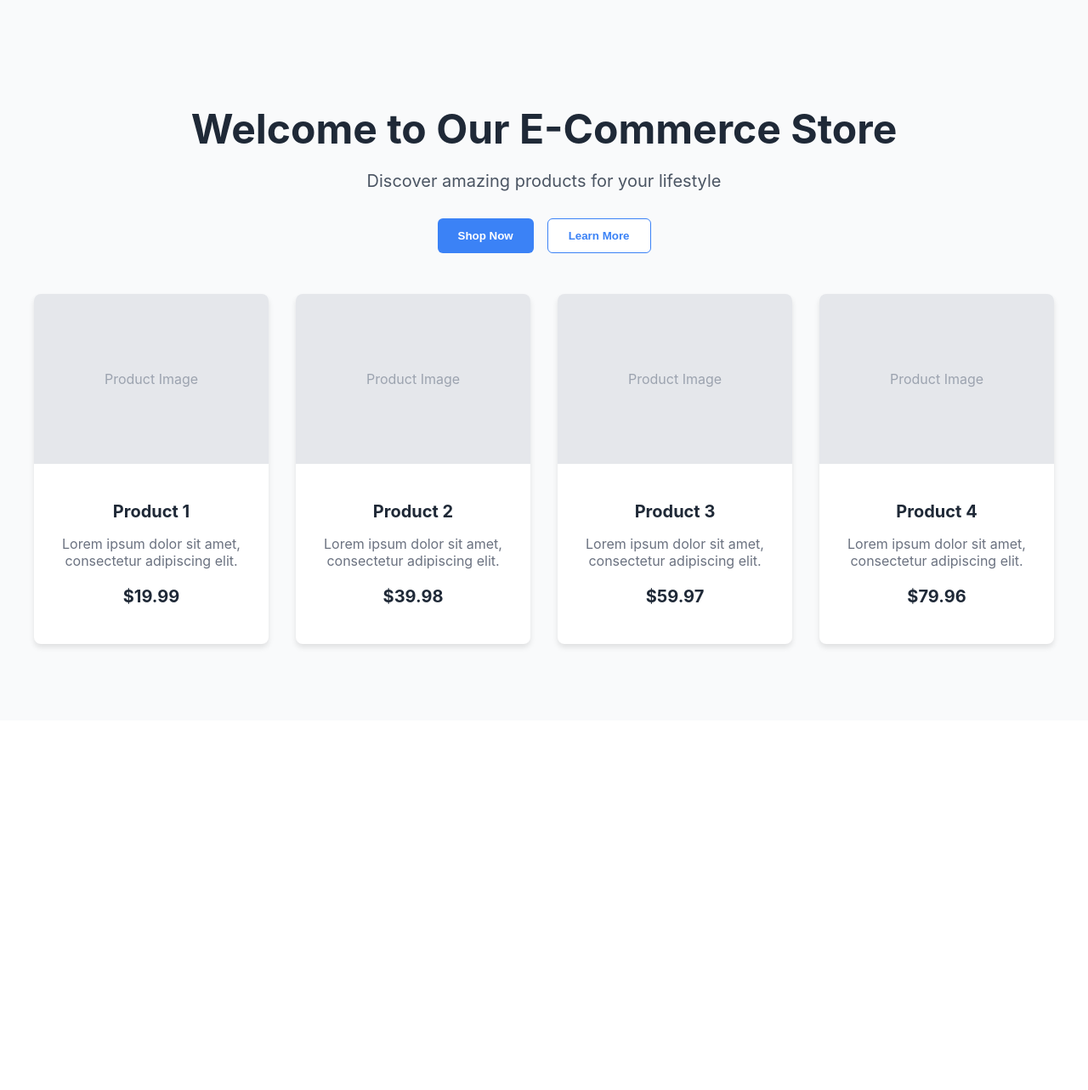
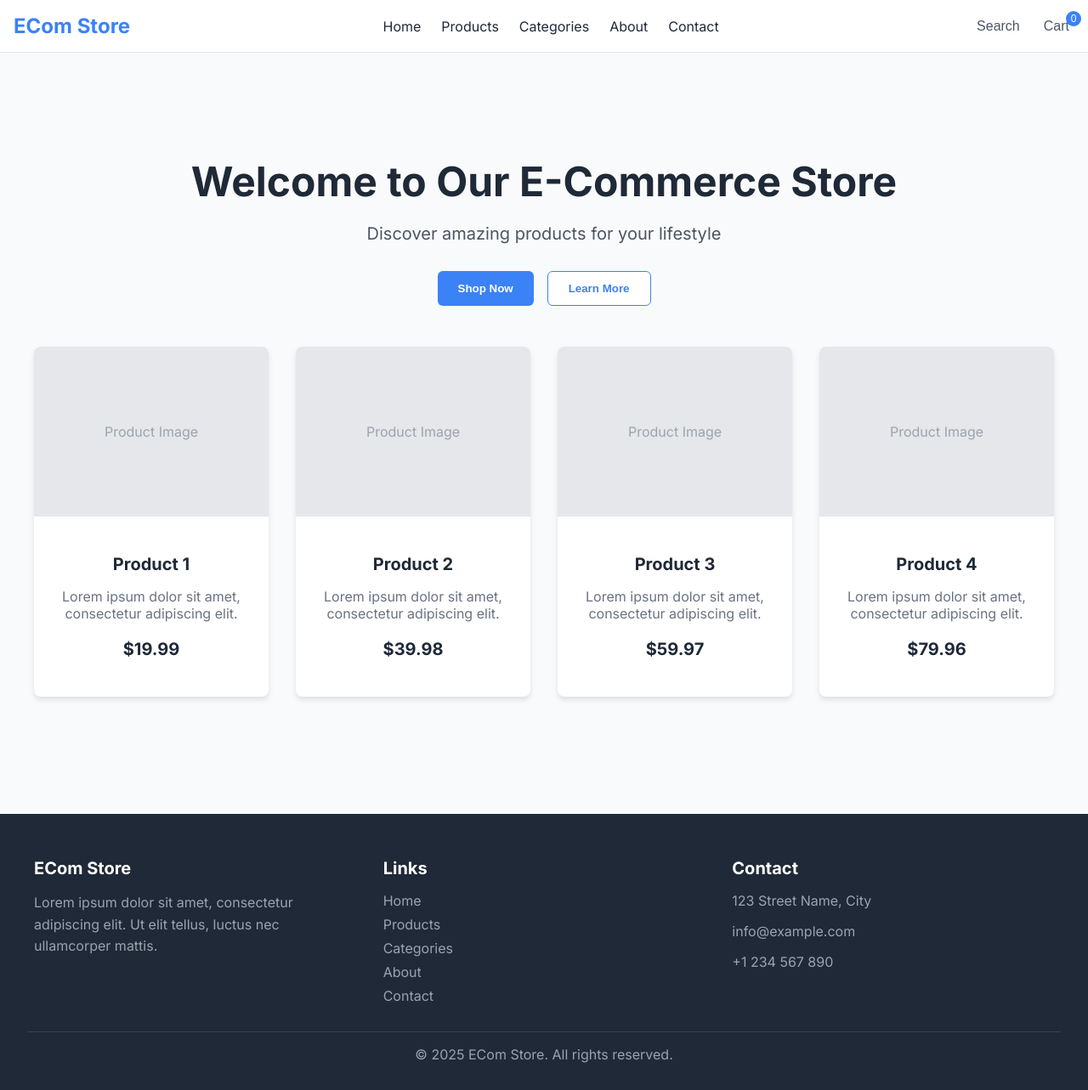
Before and after one commit to TatyOko28/e-commerce-andy-1, a Next.js app in the folder next/: page / in a window 1280 px wide. Shown: the whole page at 85% size. Before the commit the page ends 848 px from the top, so only its background shows below. Built offline with nearby package versions, Linux system fonts and the light colour scheme.

Commit message:
Update layout with header, footer, and proper styling

```diff
--- a/next/app/layout.tsx
+++ b/next/app/layout.tsx
@@ -13,7 +13,145 @@ export default function RootLayout({
 }) {
   return (
     <html lang="en">
-      <body>{children}</body>
+      <head>
+        <link rel="preconnect" href="https://fonts.googleapis.com" />
+        <link rel="preconnect" href="https://fonts.gstatic.com" crossOrigin="anonymous" />
+        <link href="https://fonts.googleapis.com/css2?family=Inter:wght@400;500;600;700&display=swap" rel="stylesheet" />
+      </head>
+      <body style={{
+        margin: 0,
+        padding: 0,
+        fontFamily: "'Inter', -apple-system, BlinkMacSystemFont, 'Segoe UI', Roboto, Oxygen, Ubuntu, Cantarell, 'Open Sans', 'Helvetica Neue', sans-serif",
+        backgroundColor: '#f9fafb',
+        color: '#1f2937'
+      }}>
+        <header style={{
+          padding: '1rem',
+          backgroundColor: 'white',
+          borderBottom: '1px solid #e5e7eb',
+          display: 'flex',
+          justifyContent: 'space-between',
+          alignItems: 'center'
+        }}>
+          <div style={{
+            fontWeight: 'bold',
+            fontSize: '1.5rem',
+            color: '#3b82f6'
+          }}>
+            ECom Store
+          </div>
+          <nav>
+            <ul style={{
+              display: 'flex',
+              listStyle: 'none',
+              gap: '1.5rem',
+              margin: 0,
+              padding: 0
+            }}>
+              <li><a href="#" style={{ color: '#1f2937', textDecoration: 'none' }}>Home</a></li>
+              <li><a href="#" style={{ color: '#1f2937', textDecoration: 'none' }}>Products</a></li>
+              <li><a href="#" style={{ color: '#1f2937', textDecoration: 'none' }}>Categories</a></li>
+              <li><a href="#" style={{ color: '#1f2937', textDecoration: 'none' }}>About</a></li>
+              <li><a href="#" style={{ color: '#1f2937', textDecoration: 'none' }}>Contact</a></li>
+            </ul>
+          </nav>
+          <div style={{
+            display: 'flex',
+            alignItems: 'center',
+            gap: '1rem'
+          }}>
+            <button style={{
+              background: 'none',
+              border: 'none',
+              cursor: 'pointer',
+              color: '#4b5563',
+              fontSize: '1rem'
+            }}>
+              Search
+            </button>
+            <button style={{
+              background: 'none',
+              border: 'none',
+              cursor: 'pointer',
+              color: '#4b5563',
+              fontSize: '1rem',
+              position: 'relative'
+            }}>
+              Cart
+              <span style={{
+                position: 'absolute',
+                top: '-8px',
+                right: '-8px',
+                backgroundColor: '#3b82f6',
+                color: 'white',
+                borderRadius: '50%',
+                width: '18px',
+                height: '18px',
+                fontSize: '0.75rem',
+                display: 'flex',
+                alignItems: 'center',
+                justifyContent: 'center'
+              }}>0</span>
+            </button>
+          </div>
+        </header>
+
+        <div>{children}</div>
+
+        <footer style={{
+          backgroundColor: '#1f2937',
+          color: 'white',
+          padding: '2rem',
+          marginTop: '3rem'
+        }}>
+          <div style={{
+            maxWidth: '1200px',
+            margin: '0 auto',
+            display: 'grid',
+            gridTemplateColumns: 'repeat(auto-fit, minmax(250px, 1fr))',
+            gap: '2rem'
+          }}>
+            <div>
+              <h3 style={{ fontSize: '1.25rem', marginBottom: '1rem' }}>ECom Store</h3>
+              <p style={{ color: '#9ca3af', lineHeight: 1.6 }}>
+                Lorem ipsum dolor sit amet, consectetur adipiscing elit. Ut elit tellus, luctus nec ullamcorper mattis.
+              </p>
+            </div>
+            <div>
+              <h3 style={{ fontSize: '1.25rem', marginBottom: '1rem' }}>Links</h3>
+              <ul style={{
+                listStyle: 'none',
+                padding: 0,
+                margin: 0,
+                display: 'flex',
+                flexDirection: 'column',
+                gap: '0.5rem'
+              }}>
+                <li><a href="#" style={{ color: '#9ca3af', textDecoration: 'none' }}>Home</a></li>
+                <li><a href="#" style={{ color: '#9ca3af', textDecoration: 'none' }}>Products</a></li>
+                <li><a href="#" style={{ color: '#9ca3af', textDecoration: 'none' }}>Categories</a></li>
+                <li><a href="#" style={{ color: '#9ca3af', textDecoration: 'none' }}>About</a></li>
+                <li><a href="#" style={{ color: '#9ca3af', textDecoration: 'none' }}>Contact</a></li>
+              </ul>
+            </div>
+            <div>
+              <h3 style={{ fontSize: '1.25rem', marginBottom: '1rem' }}>Contact</h3>
+              <p style={{ color: '#9ca3af', marginBottom: '0.5rem' }}>123 Street Name, City</p>
+              <p style={{ color: '#9ca3af', marginBottom: '0.5rem' }}>info@example.com</p>
+              <p style={{ color: '#9ca3af', marginBottom: '0.5rem' }}>+1 234 567 890</p>
+            </div>
+          </div>
+          <div style={{
+            borderTop: '1px solid #374151',
+            marginTop: '2rem',
+            paddingTop: '1rem',
+            textAlign: 'center',
+            color: '#9ca3af'
+          }}>
+            © {new Date().getFullYear()} ECom Store. All rights reserved.
+          </div>
+        </footer>
+      </body>
     </html>
   )
 }
```
